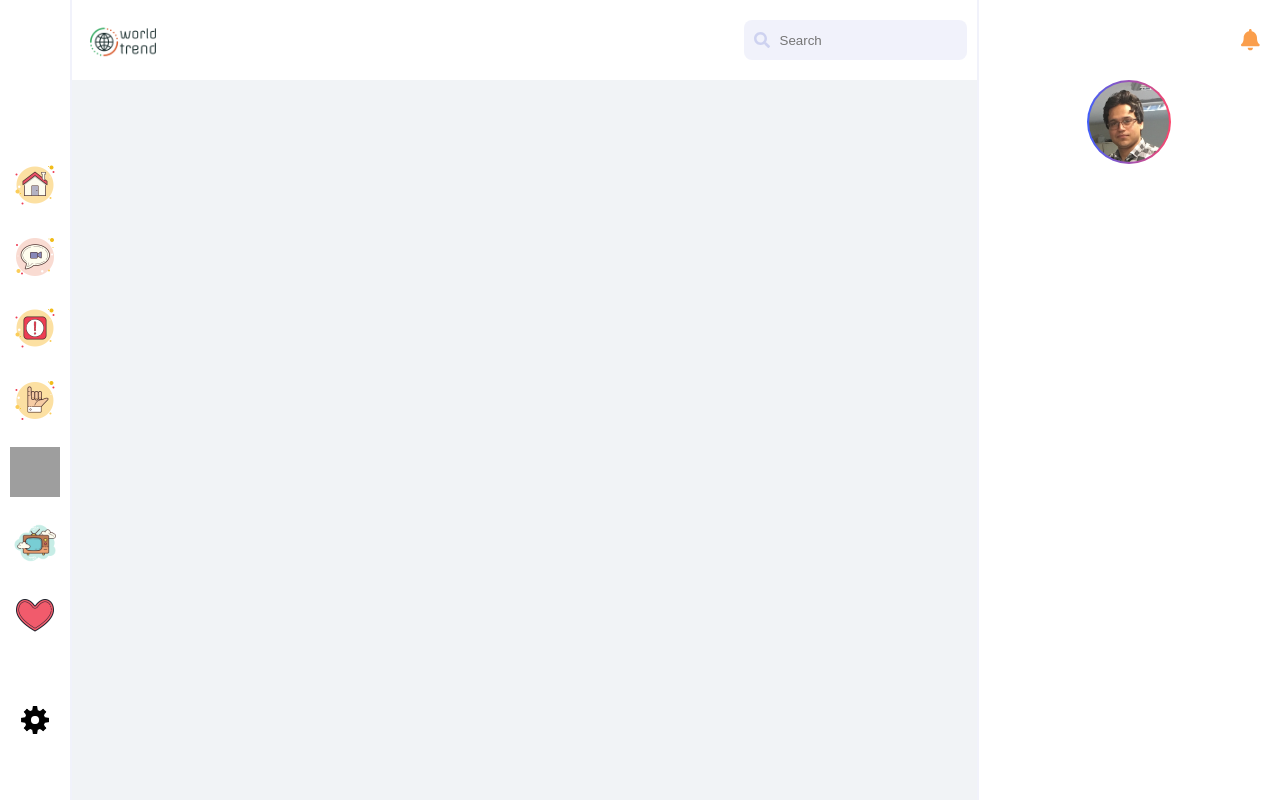
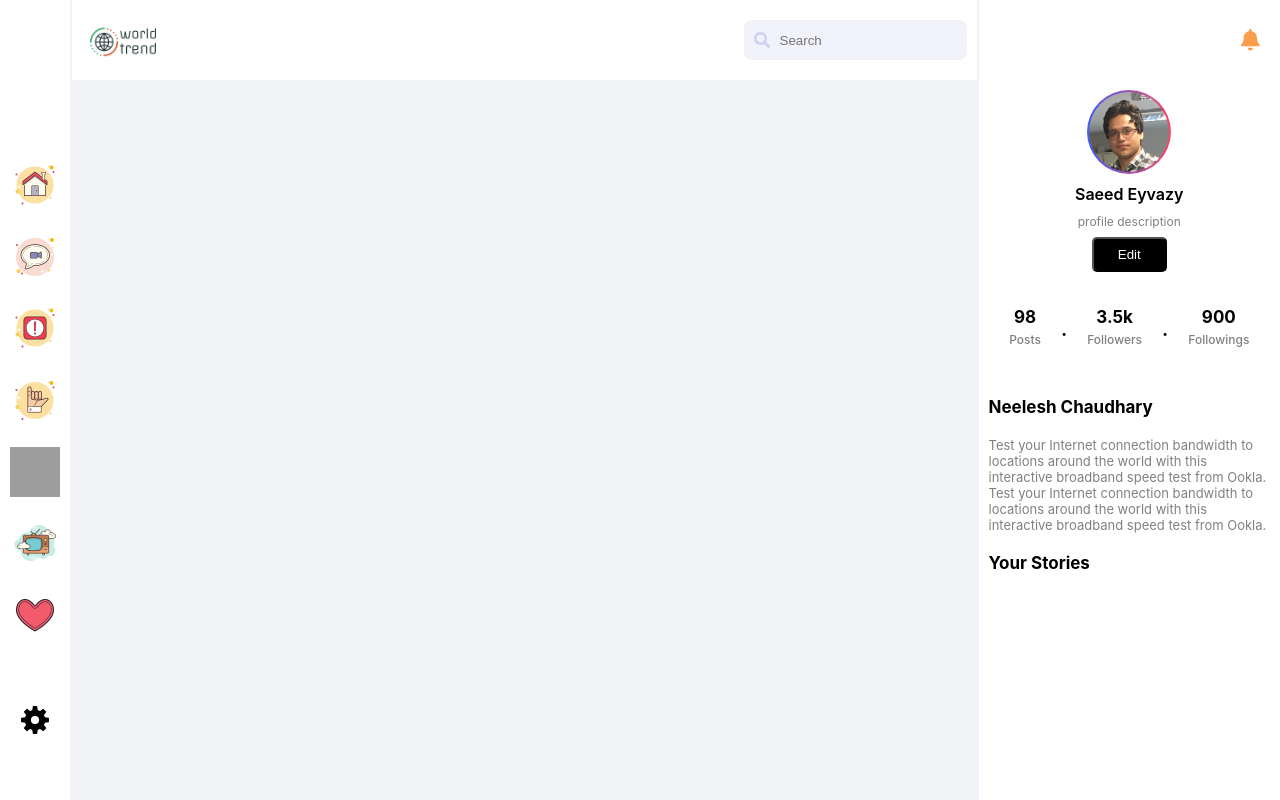
Before and after one commit to saeedeyvazy/world-trending-topics, a React (Create React App) app: page / in a window 1280 px wide. Built offline with nearby package versions, Linux system fonts and the light colour scheme; grey boxes are pictures that could not be loaded.

Commit message:
Add ProfileState & ProfileDescription components

```diff
--- /dev/null
+++ b/src/components/Marginer/index.jsx
@@ -0,0 +1,29 @@
+import React from 'react'
+import styled from 'styled-components'
+
+const HorizontalMargin = styled.span`
+	display: flex;
+	width: ${({ margin }) =>
+		typeof margin === 'string' ? margin : `${margin}px`};
+`
+
+const VerticalMargin = styled.span`
+	display: flex;
+	height: ${({ margin }) =>
+		typeof margin === 'string' ? margin : `${margin}px`};
+`
+
+function Marginer(props) {
+	const { direction } = props
+
+	if (direction === 'horizontal') return <HorizontalMargin {...props} />
+	else {
+		return <VerticalMargin {...props} />
+	}
+}
+
+Marginer.defaultProps = {
+	direction: 'horizontal',
+}
+
+export { Marginer }
--- a/src/components/Profile/index.jsx
+++ b/src/components/Profile/index.jsx
@@ -3,7 +3,7 @@ import { FontAwesomeIcon } from '@fortawesome/react-fontawesome'
 import React from 'react'
 import styled from 'styled-components'
 import { IMAGES } from '../../constants'
-
+import { Marginer } from '../Marginer'
 const ProfileContainer = styled.div`
 	display: flex;
 	flex: 1;
@@ -30,10 +30,15 @@ const ProfileContent = styled.div`
 	flex-direction: column;
 	align-items: center;
 	width: 100%;
+	padding: 10px 0;
 `
 const ProfileInfo = styled.div`
-	display: grid;
-	place-items: center;
+	display: flex;
+	flex-direction: column;
+	justify-content: flex-start;
+	align-items: center;
+	flex: 2;
+	width: 100%;
 `
 
 const AvatarContainer = styled.div`
@@ -62,7 +67,78 @@ const CircleAvatar = styled.div`
 		height: 100%;
 	}
 `
+const ProfileName = styled.h3`
+	font-weight: 600;
+	font-size: 16px;
+	color: black;
+	padding: 10px;
+`
+const ProfileDesc = styled.h4`
+	color: gray;
+	font-size: 12px;
+	font-weight: 400;
+`
 
+const StorieContainer = styled.div`
+	text-align: start;
+	width: 100%;
+	h3 {
+		font-weight: 700;
+		font-size: 17px;
+		padding: 10px;
+	}
+`
+const EditButton = styled.button`
+	background-color: black;
+	color: white;
+	border-radius: 5px;
+	width: 75px;
+	height: 35px;
+	cursor: pointer;
+	transition: all 200ms ease-in-out;
+	&:hover {
+		opacity: 0.8;
+	}
+`
+const ProfileStateContainer = styled.div`
+	width: 100%;
+	display: flex;
+	align-items: center;
+	justify-content: center;
+`
+
+const ProfileState = styled.div`
+	display: flex;
+	flex-direction: column;
+	align-items: center;
+	justify-content: center;
+	padding: 15px;
+	h3 {
+		font-weight: 700;
+		font-size: 17px;
+	}
+	h4 {
+		color: gray;
+		font-size: 12px;
+		font-weight: 500;
+		padding: 5px;
+	}
+`
+const ProfileDescContainer = styled.div`
+	text-align: start;
+	width: 100%;
+	h3 {
+		font-weight: 700;
+		font-size: 17px;
+		padding: 10px;
+	}
+	h4 {
+		color: gray;
+		font-size: 13px;
+		font-weight: 400;
+		padding: 10px;
+	}
+`
 function Profile() {
 	return (
 		<ProfileContainer>
@@ -76,6 +152,40 @@ function Profile() {
 							<img src={IMAGES.PROFILE_IMAGE} alt='profile' />
 						</CircleAvatar>
 					</AvatarContainer>
+					<ProfileName>Saeed Eyvazy</ProfileName>
+					<ProfileDesc>profile description</ProfileDesc>
+					<Marginer direction='vertical' margin={8} />
+					<EditButton>Edit</EditButton>
+					<Marginer direction='vertical' margin={20} />
+					<ProfileStateContainer>
+						<ProfileState>
+							<h3>98</h3>
+							<h4>Posts</h4>
+						</ProfileState>
+						<h3>.</h3>
+						<ProfileState>
+							<h3>3.5k</h3>
+							<h4>Followers</h4>
+						</ProfileState>
+						<h3>.</h3>
+						<ProfileState>
+							<h3>900</h3>
+							<h4>Followings</h4>
+						</ProfileState>
+					</ProfileStateContainer>
+					<Marginer direction='vertical' margin={20} />
+					<ProfileDescContainer>
+						<h3>Neelesh Chaudhary</h3>
+						<h4>
+							Test your Internet connection bandwidth to locations around the
+							world with this interactive broadband speed test from Ookla. Test
+							your Internet connection bandwidth to locations around the world
+							with this interactive broadband speed test from Ookla.
+						</h4>
+					</ProfileDescContainer>
+					<StorieContainer>
+						<h3>Your Stories</h3>
+					</StorieContainer>
 				</ProfileInfo>
 			</ProfileContent>
 		</ProfileContainer>
```
